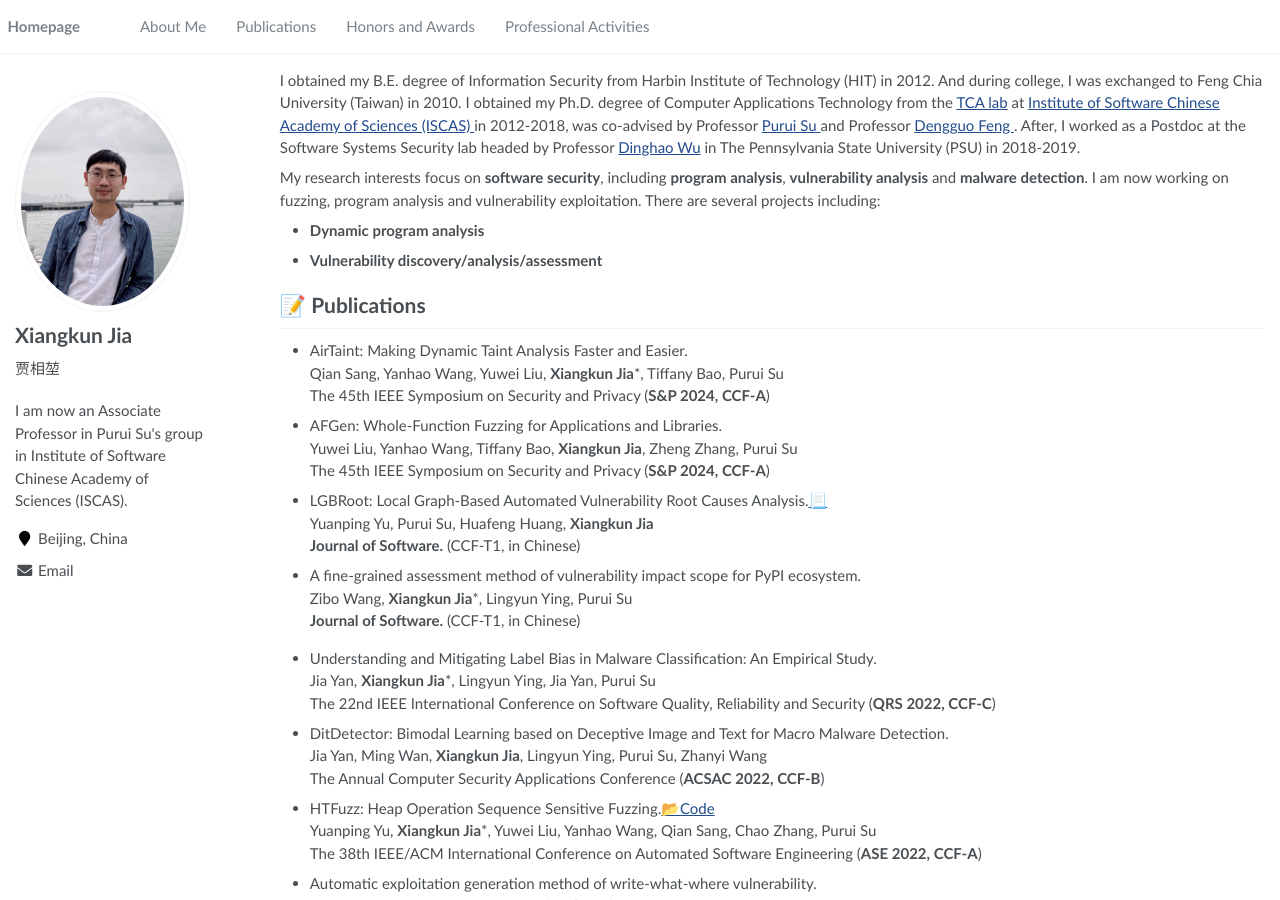
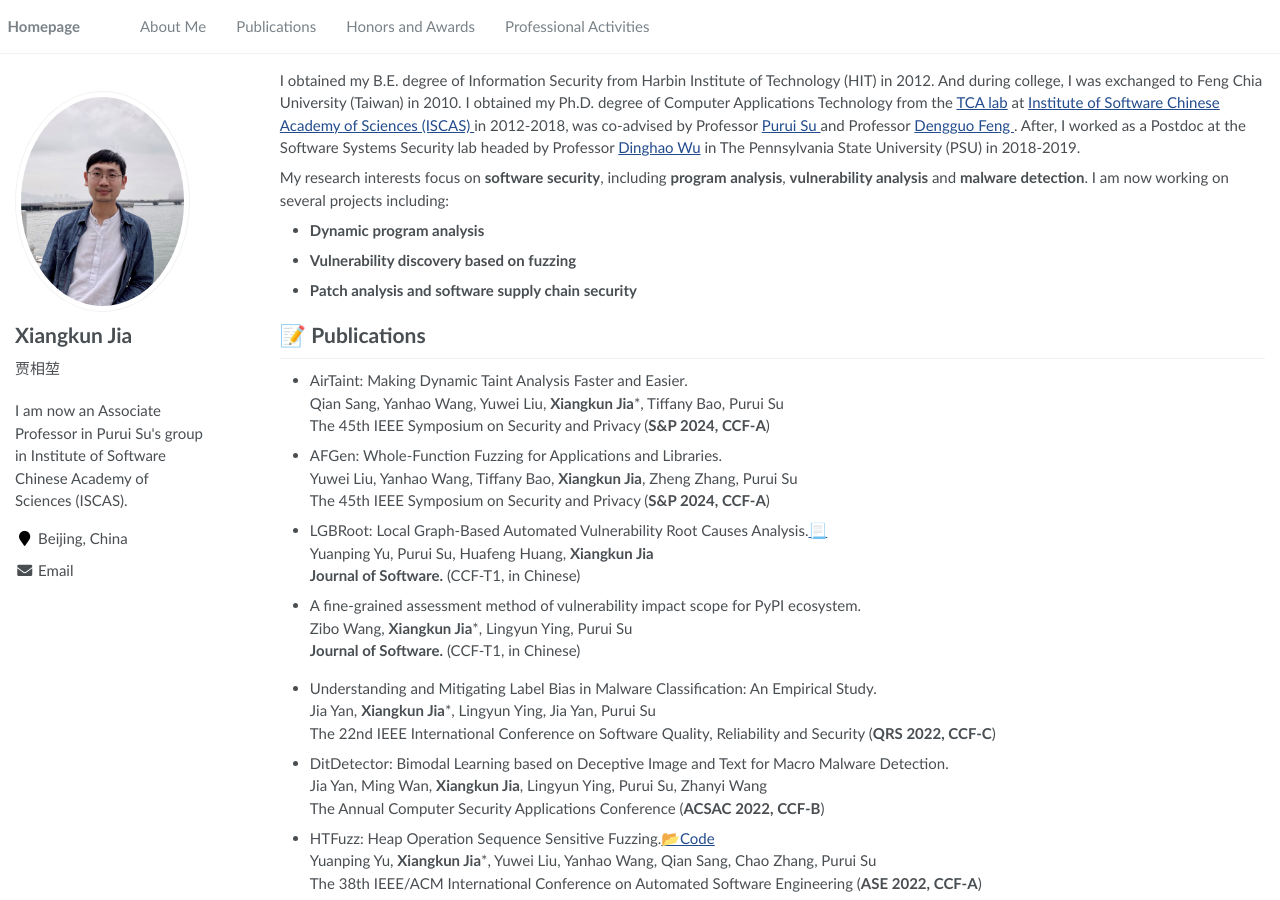
Before and after one commit to ajax4sec/ajax4sec.github.io, a Jekyll site: the page built from _pages/about.md, in a window 1280 px wide and 900 px high. Built offline with Jekyll 4.4.1, drawn with Linux system fonts in a browser that asks for light colours.

Commit message:
Update about.md

```diff
--- a/_pages/about.md
+++ b/_pages/about.md
@@ -22,12 +22,13 @@ was co-advised by Professor <a href="https://dblp.org/pers/hd/s/Su:Purui"> Purui
 
 <p>
 My research interests focus on <b> software security</b>, including <b>program analysis</b>, <b>vulnerability analysis</b> and <b>malware detection</b>.
-I am now working on fuzzing, program analysis and vulnerability exploitation. There are several projects including:
+I am now working on several projects including:
 </p>
 <div>
 <ul>
 <li><b>Dynamic program analysis</b></li>
-<li><b>Vulnerability discovery/analysis/assessment</b></li>
+<li><b>Vulnerability discovery based on fuzzing</b></li>
+<li><b>Patch analysis and software supply chain security</b></li>
 </ul>
 </div>
 
```
